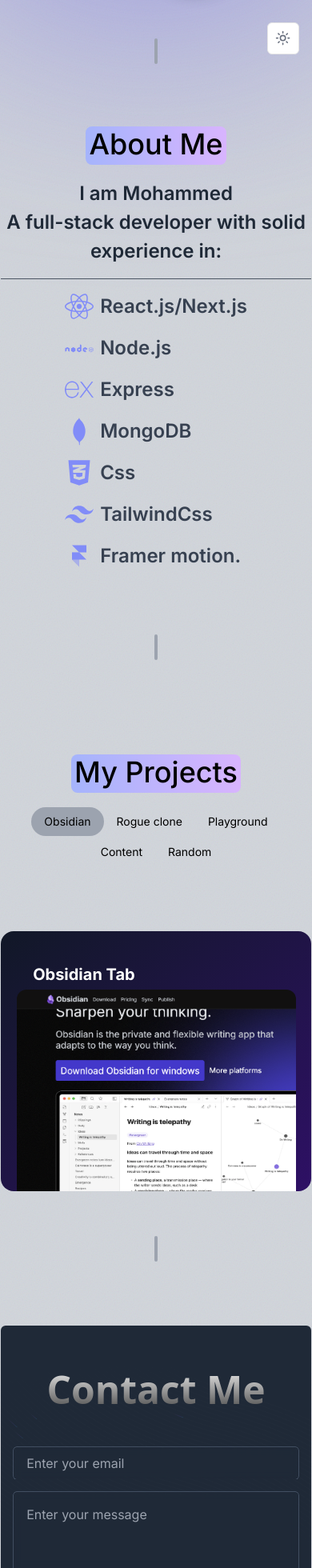
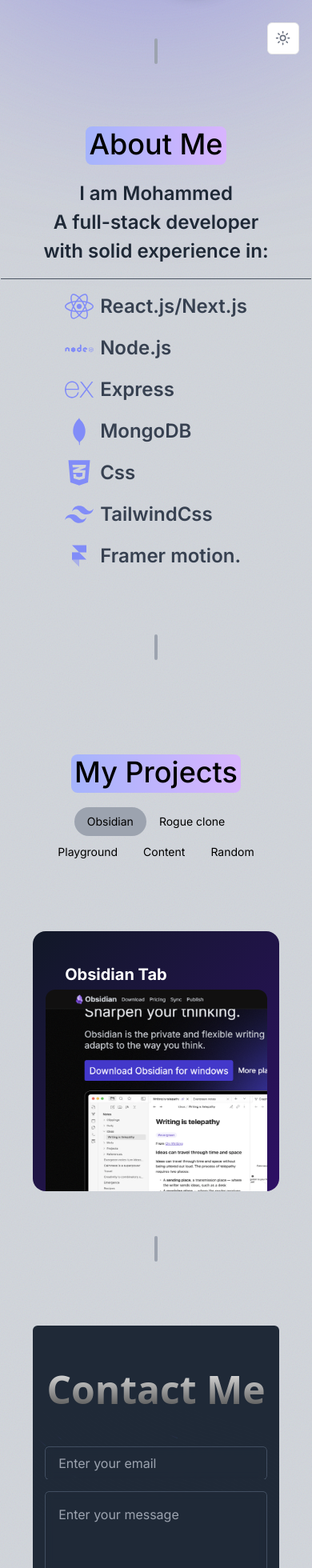
Before and after one commit to Mohammed20008/Updated_portfolio, a Next.js app: page / in a window 390 px wide. Shown: the part 760-2720 px from the top of the page at 80% size. Built offline with nearby package versions, Linux system fonts and the light colour scheme.

Commit message:
responsive changes

```diff
--- a/components/About.tsx
+++ b/components/About.tsx
@@ -23,7 +23,7 @@
         <div className=" flex flex-col gap-4 items-start">
           <div className="text-2xl font-semibold md:text-4xl text-gray-800 leading-normal flex-wrap dark:text-gray-300 flex md:items-center justify-center">
             <span className="flex text-center">I am Mohammed</span>{" "}
-            <span className="text-center">
+            <span className="flex flex-wrap px-10 text-center">
               A full-stack developer with solid experience in:
             </span>
           </div>
--- a/components/Contact.tsx
+++ b/components/Contact.tsx
@@ -16,7 +16,7 @@
     <motion.section
       ref={ref}
       id="contact"
-      className="relative flex w-full md:px-10 flex-col bg-transparent"
+      className="relative flex w-full px-10 flex-col bg-transparent"
       initial={{
         opacity: 0,
         y: -100,
--- a/components/ProjectsCards.tsx
+++ b/components/ProjectsCards.tsx
@@ -66,7 +66,7 @@
     <div
       id="projects"
       ref={ref}
-      className="h-[30rem] md:h-[50rem] [perspective:1000px] relative b flex flex-col max-w-5xl mx-auto w-full items-center justify-center my-10 scroll-mt-24 transition ] md:px-10"
+      className="h-[30rem] md:h-[50rem] [perspective:1000px] relative b flex flex-col max-w-5xl mx-auto w-full items-center justify-center my-10 scroll-mt-24 transition ] px-10"
     >
       <SectionHeading>My Projects</SectionHeading>
       <Tabs tabs={tabs} />
```
